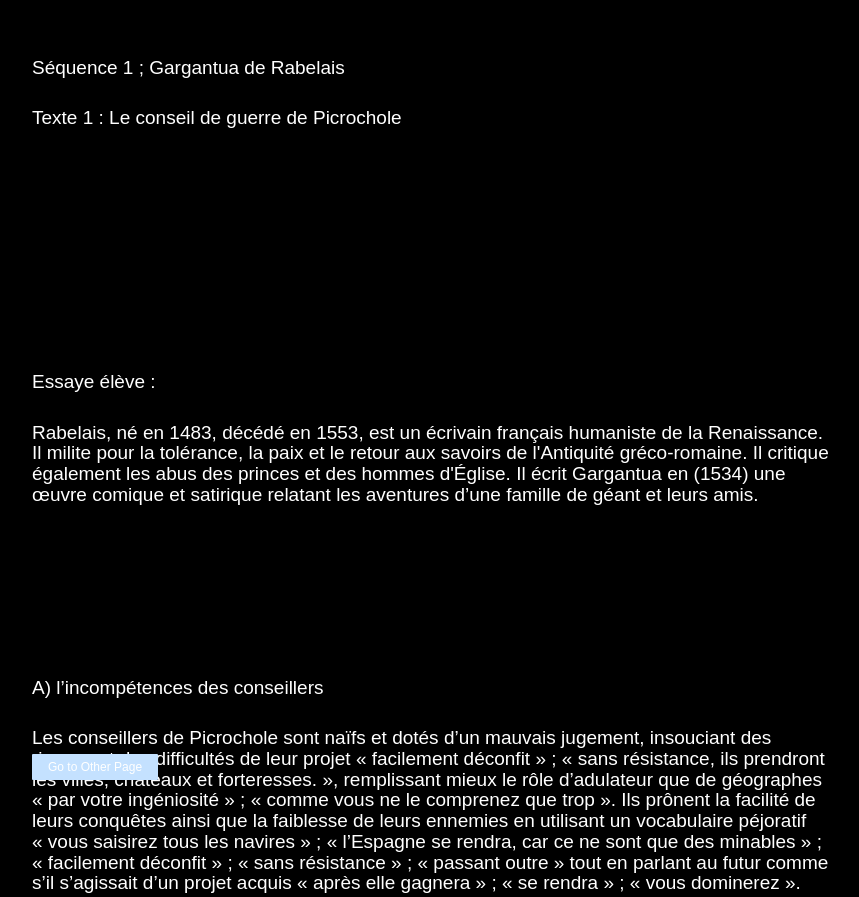
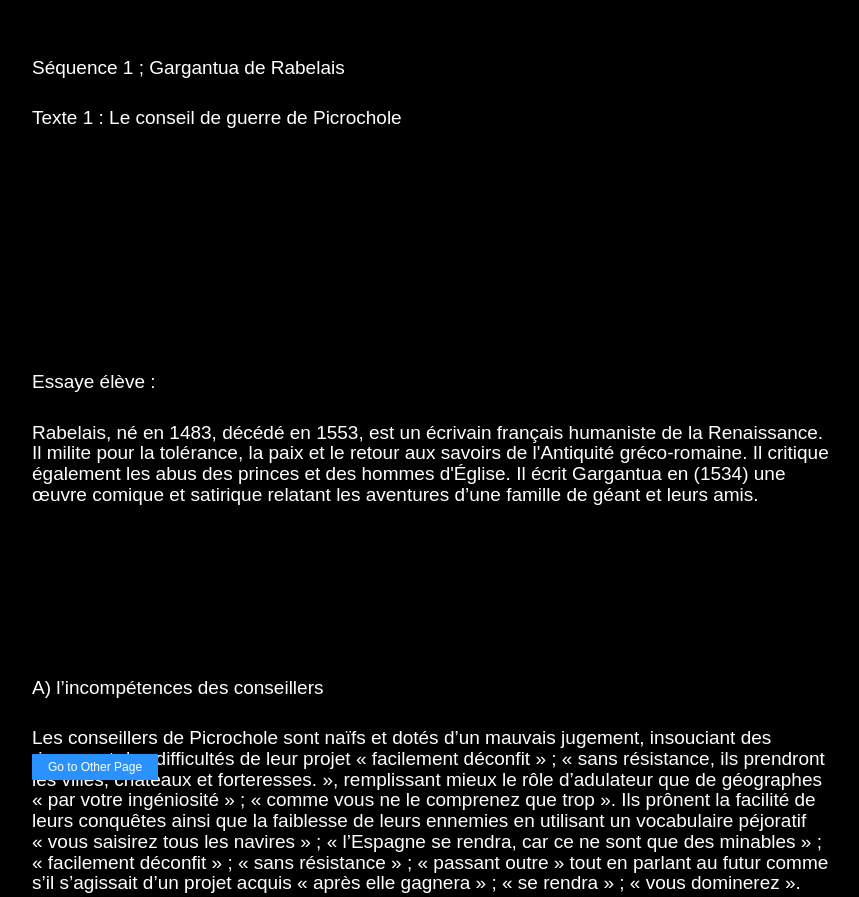
Before and after one commit to frenchstudies/frenchstudies.github.io, a plain HTML site: page index.html in a window 1280 px wide. Shown: the top 897 px of the page, without its empty margins (208-1067 px from the left). Drawn offline with Linux system fonts and the light colour scheme.

Commit message:
Update index.html

```diff
--- a/index.html
+++ b/index.html
@@ -17,7 +17,7 @@
             .button-container a {
               display: inline-block;
               padding: 6px 16px;
-              background-color: #c4e1ff;  /* Bootstrap primary blue */
+              background-color: #2a92ff;  /* Bootstrap primary blue */
               color: white;
               text-decoration: none;
               border-radius: 1px;
```
